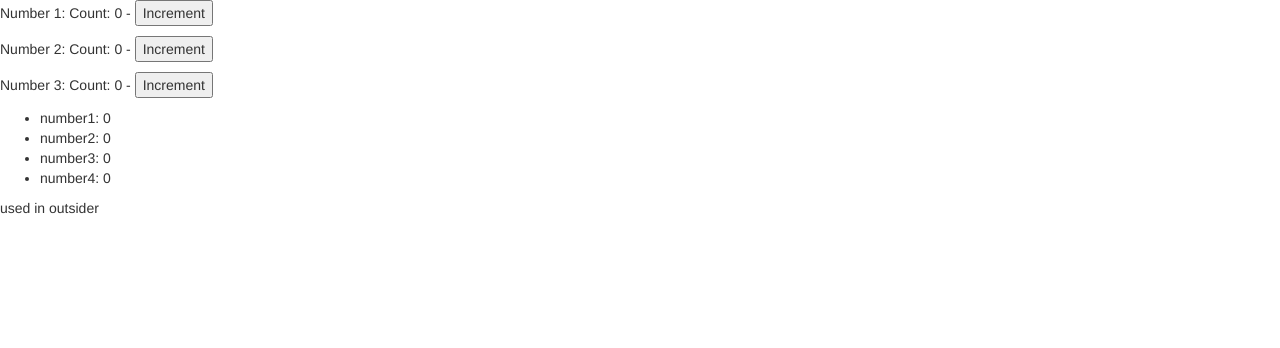
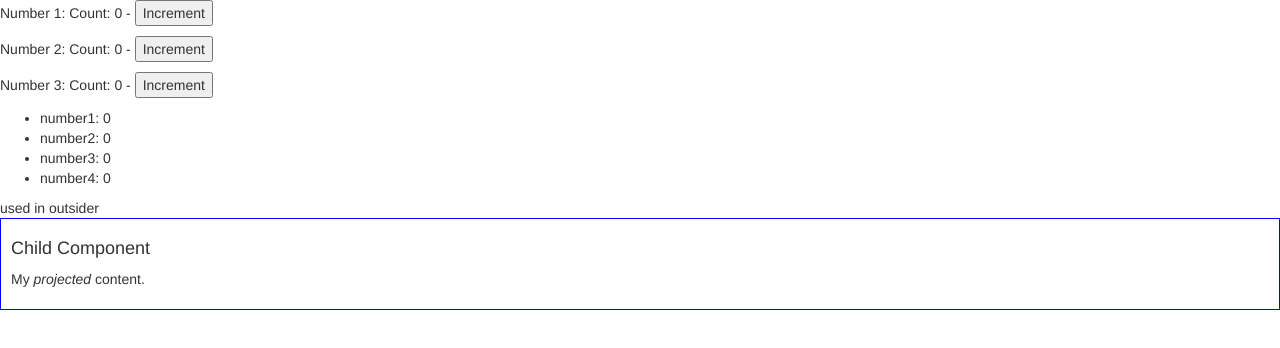
Before and after one commit to MyWebRepository/TestRepo, an Angular app: page / in a window 1280 px wide. Shown: the top 348 px of the page. Built offline with nearby package versions, Linux system fonts and the light colour scheme.

Commit message:
Added new module and component files.

```diff
--- a/src/app/app.component.html
+++ b/src/app/app.component.html
@@ -24,6 +24,10 @@
 
 <app-output-example-container></app-output-example-container>
 
+<app-projection-example>
+    <p>My <i>projected</i> content.</p>
+</app-projection-example>
+
 <!--
 <app-user-list></app-user-list>
 <app-rxjs-example2></app-rxjs-example2>
--- a/src/app/app.module.ts
+++ b/src/app/app.module.ts
@@ -2,6 +2,8 @@ import { BrowserModule } from '@angular/platform-browser';
 import { NgModule } from '@angular/core';
 import { FormsModule } from '@angular/forms';
 import { HttpModule } from '@angular/http';
+
+import { ProjectionExampleModule } from "./components/projection-example/projection-example.module"
 
 import { AppComponent } from './app.component';
 import { LoginComponent } from './components/login/login.component';
@@ -40,7 +42,8 @@ import { OutputExampleContainerComponent } from './components/output-example/out
   imports: [
     BrowserModule,
     FormsModule,
-    HttpModule
+    HttpModule,
+    ProjectionExampleModule
   ],
   providers: [ConfigService, UserDataService],
   bootstrap: [AppComponent]
--- /dev/null
+++ b/src/app/components/projection-example/projection-example.component.html
@@ -0,0 +1,4 @@
+<div style="border: 1px solid blue; padding: 1rem;">
+  <h4>Child Component</h4>
+  <ng-content></ng-content>
+</div>
--- /dev/null
+++ b/src/app/components/projection-example/projection-example.component.ts
@@ -0,0 +1,15 @@
+import { Component, OnInit } from '@angular/core';
+
+@Component({
+  selector: 'app-projection-example',
+  templateUrl: './projection-example.component.html',
+  styleUrls: ['./projection-example.component.css']
+})
+export class ProjectionExampleComponent implements OnInit {
+
+  constructor() { }
+
+  ngOnInit() {
+  }
+
+}
```
Also changed, not shown: src/app/components/projection-example/projection-example.module.ts (added, +14 -0 lines), src/app/components/projection-example/projection-example.component.css (added), 1 other file (tests, documents, lock files or other folders).
